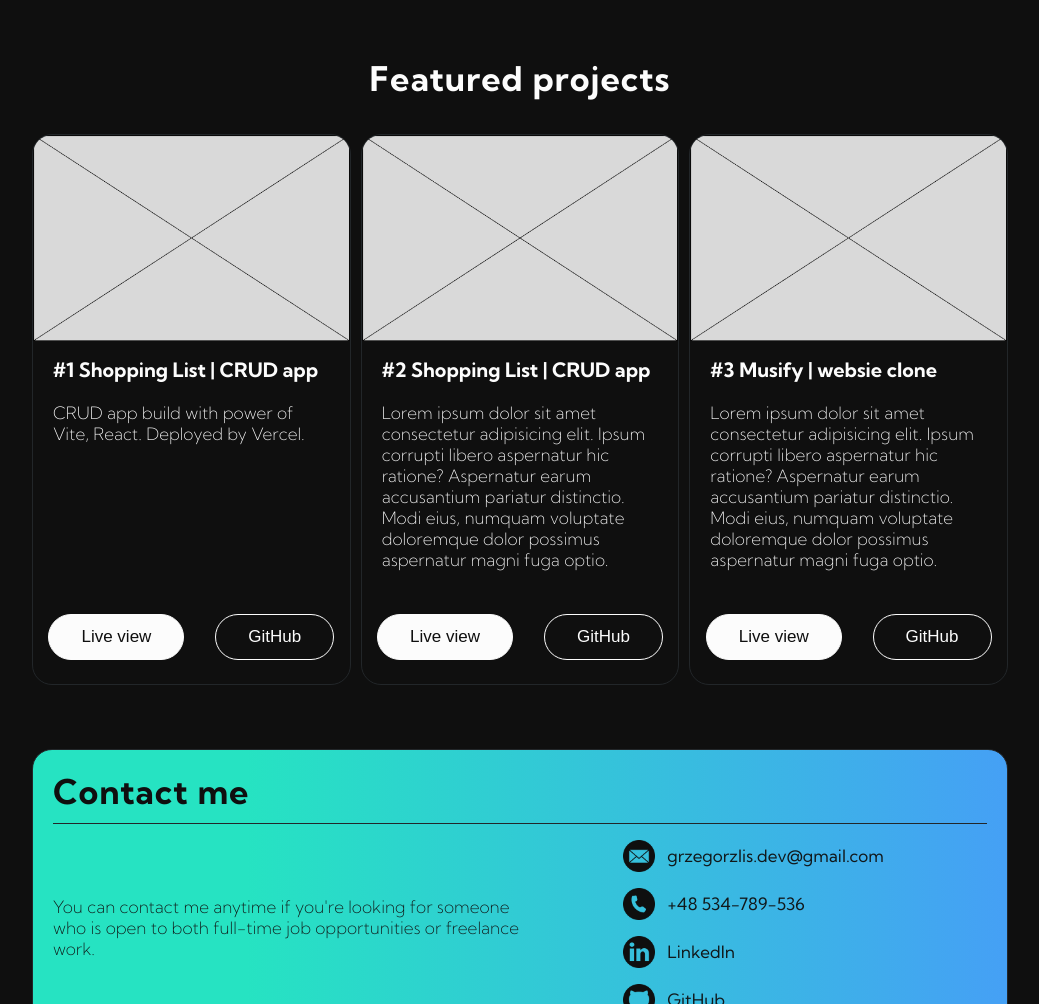
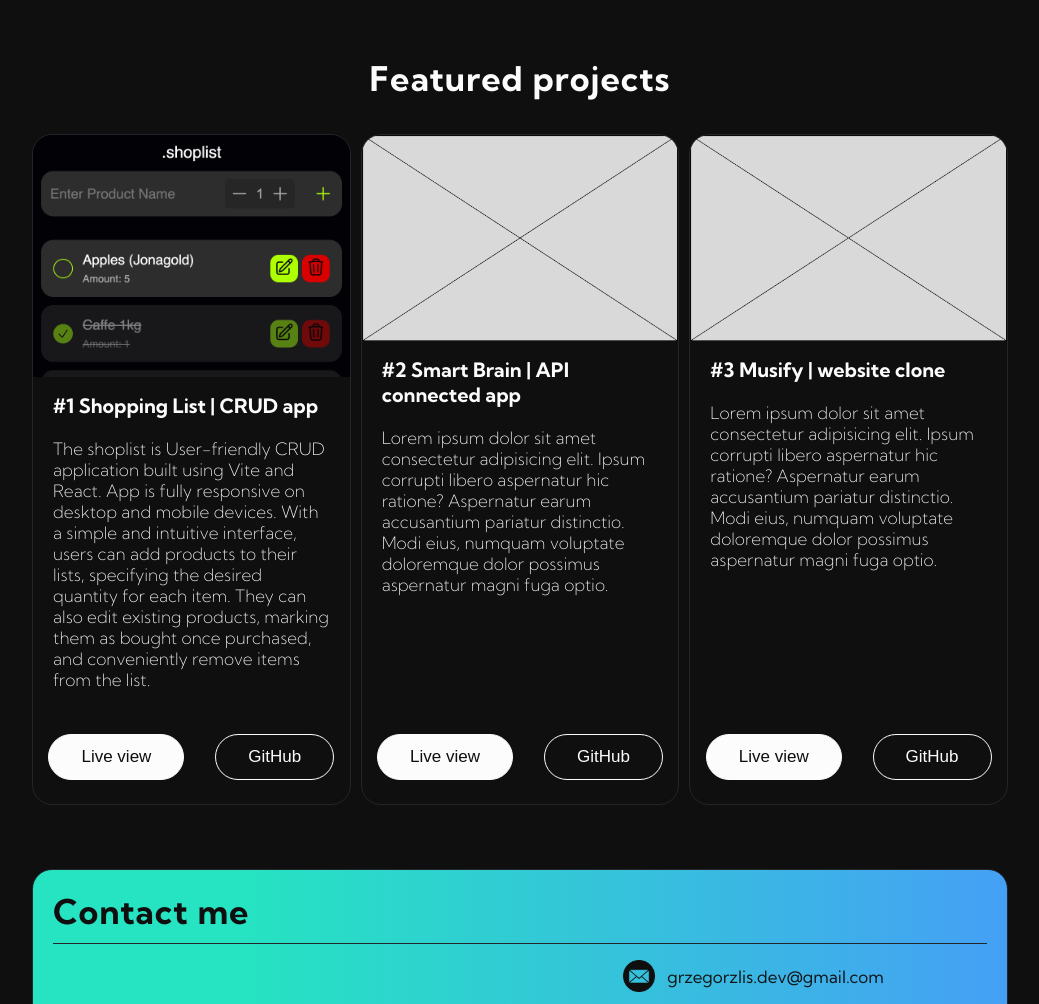
Before and after one commit to grzegorzlisdev/portfolio, a plain HTML site: page index.html in a window 1280 px wide. Shown: the part 760-1764 px from the top of the page, without its empty margins (120-1159 px from the left). Drawn offline with Linux system fonts and the light colour scheme.

Commit message:
add photos and desctiption for shoplist

```diff
--- a/index.html
+++ b/index.html
@@ -71,11 +71,11 @@
 
         <div class="projects-section-project-box">
           <div class="projects-section-project-image-wrapper">
-            <img class="projects-section-project-image" src="./img/project-picture.png" alt="project picture" />
+            <img class="projects-section-project-image" src="./img/project-shoplist.png" alt="project picture" />
           </div>
           <h3 class="projects-section-project-name">#1 Shopping List | CRUD app</h3>
           <p class="projects-section-project-description">
-            CRUD app build with power of Vite, React. Deployed by Vercel.
+            The shoplist is User-friendly CRUD application built using Vite and React. App is fully responsive on desktop and mobile devices. With a simple and intuitive interface, users can add products to their lists, specifying the desired quantity for each item. They can also edit existing products, marking them as bought once purchased, and conveniently remove items from the list.
           </p>
           <div class="projects-section-buttons-wrapper">
             <a class="contact-section-contact-wrapper" href="https://shoplist-grzegorzlisdev.vercel.app/" target="_blank"
@@ -93,7 +93,7 @@
           <div class="projects-section-project-image-wrapper">
             <img class="projects-section-project-image" src="./img/project-picture.png" alt="project picture" />
           </div>
-          <h3 class="projects-section-project-name">#2 Shopping List | CRUD app</h3>
+          <h3 class="projects-section-project-name">#2 Smart Brain | API connected app</h3>
           <p class="projects-section-project-description">
             Lorem ipsum dolor sit amet consectetur adipisicing elit. Ipsum corrupti libero aspernatur hic ratione?
             Aspernatur earum accusantium pariatur distinctio. Modi eius, numquam voluptate doloremque dolor possimus
@@ -110,7 +110,7 @@
           <div class="projects-section-project-image-wrapper">
             <img class="projects-section-project-image" src="./img/project-picture.png" alt="project picture" />
           </div>
-          <h3 class="projects-section-project-name">#3 Musify | websie clone</h3>
+          <h3 class="projects-section-project-name">#3 Musify | website clone</h3>
           <p class="projects-section-project-description">
             Lorem ipsum dolor sit amet consectetur adipisicing elit. Ipsum corrupti libero aspernatur hic ratione?
             Aspernatur earum accusantium pariatur distinctio. Modi eius, numquam voluptate doloremque dolor possimus
```
Also changed, not shown: img/project-shoplist.png (added).
